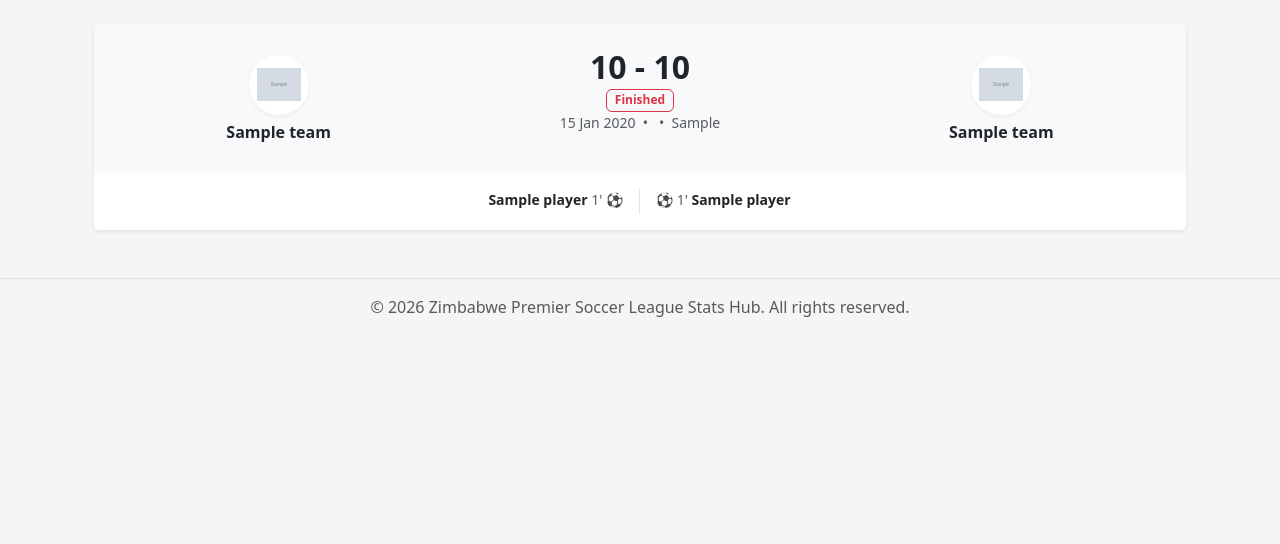
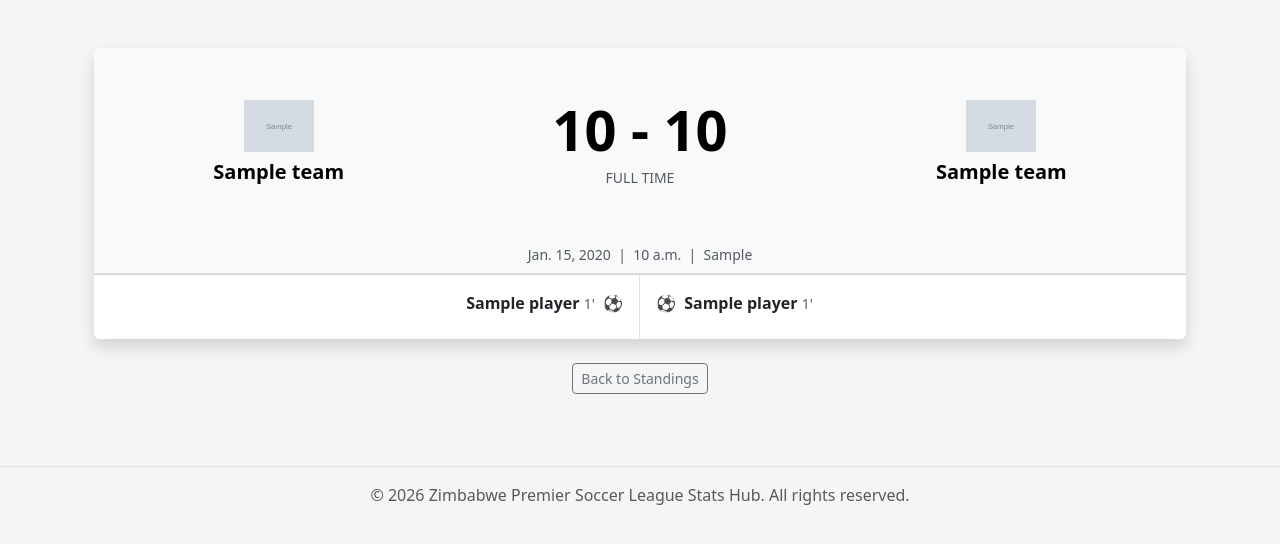
Before and after one commit to Sir-bastian/zpsl-stats, a Django app: page /match/1/ in a window 1280 px wide. Shown: the part 152-696 px from the top of the page. Run offline with Django 5.2, Linux system fonts and the light colour scheme; tables that the repository leaves empty hold one stand-in row (values such as "Sample post"); grey boxes marked "Sample" are stand-in pictures.

Commit message:
Match detail update

```diff
--- a/stats/models.py
+++ b/stats/models.py
@@ -197,7 +197,7 @@ class Match(models.Model):
         '''Using TextChoices to define match status options for better data integrity and readability'''
         Completed = 'FINISHED', 'Finished'
         UPCOMING = 'SCHEDULED', 'Scheduled'
-        LIVE = 'IN_PLAY', 'Live'
+        LIVE = 'LIVE', 'LIVE'
 
     date = models.DateField()
     time = models.TimeField()
--- a/stats/templates/stats/home.html
+++ b/stats/templates/stats/home.html
@@ -36,6 +36,10 @@
             <h6 class="text-uppercase fw-bold text-muted mt-4 mb-3 small">Upcoming Fixtures</h6>
             {% for match in fixtures %}
             <div class="card border-0 shadow-sm mb-2 rounded-4">
+                <a href="{% url 'match_detail' match.id %}" class="btn btn-sm btn-primary">
+                    Match Details
+                </a>
+
                 <div class="card-body p-3">
                     <div class="row align-items-center">
                         <div class="col-5 text-end fw-bold small text-truncate">{{ match.home_team.name }}</div>
--- a/stats/templates/stats/match_detail.html
+++ b/stats/templates/stats/match_detail.html
@@ -2,54 +2,105 @@
 {% load static %}
 
 {% block content %}
-<div class="container mt-4">
-    <div class="card shadow-sm border-0 mb-4 overflow-hidden" style="background-color: #f8f9fa;">
-        <div class="card-body py-4">
+<div class="container py-4">
+    <!-- Match Scoreboard Card -->
+    <div class="card shadow border-0 overflow-hidden mb-4">
+        <div class="card-body bg-light text-black py-5">
             <div class="row align-items-center text-center">
+                <!-- Home Team -->
                 <div class="col-4">
-                    <div class="mx-auto bg-white p-2 rounded-circle mb-2" style="width: 60px; height: 60px; display:flex; align-items:center; justify-content:center; box-shadow: 0 2px 5px rgba(0,0,0,0.05);">
-                        <img src="{% static 'stats/images/team_logos/' %}{{ match.home_team.logo }}" style="max-width: 100%; max-height: 100%; object-fit: contain;">
-                    </div>
-                    <h6 class="fw-bold mb-0 text-dark">{{ match.home_team.name }}</h6>
+                    {% if match.home_team.logo %}
+                        <img src="{% static 'stats/images/team_logos/' %}{{ match.home_team.logo }}" alt="logo" style="width: 70px;" class="mb-2">
+                    {% endif %}
+                    <h3 class="fw-bold h5 mb-0">{{ match.home_team.name }}</h3>
                 </div>
 
-                <div class="col-4 px-0">
-                    <h2 class="fw-bold mb-0 text-dark">{{ match.home_score }} - {{ match.away_score }}</h2>
-                    <span class="badge bg-light text-danger border border-danger small">{{ match.get_match_status_display }}</span>
-                    <div class="text-center mb-3">
-                        <p class="text-muted small mb-0">
-                            <i class="bi bi-calendar-event"></i> {{ match.date|date:"d M Y" }}
-                            &nbsp;•&nbsp;
-                            <i class="bi bi-clock"></i> {{ match.kickoff_time|time:"H:i" }}
-                            &nbsp;•&nbsp;
-                            <i class="bi bi-geo-alt"></i> {{ match.venue }}
-                        </p>
+                <!-- Score & Status -->
+                <div class="col-4">
+                    <div class="display-4 fw-bold mb-1">
+                        {{ match.home_score }} - {{ match.away_score }}
+                    </div>
+                    <div class="small text-uppercase tracking-wider">
+                        {% if is_live %}
+                            <span class="badge bg-danger pulse">Live</span>
+                        {% elif is_finished %}
+                            <span class="text-muted">Full Time</span>
+                        {% else %}
+                            <span class="text-info">
+                                {{ match.match_status|capfirst }}
+                            </span>
+                        {% endif %}
                     </div>
                 </div>
 
+                <!-- Away Team -->
                 <div class="col-4">
-                    <div class="mx-auto bg-white p-2 rounded-circle mb-2" style="width: 60px; height: 60px; display:flex; align-items:center; justify-content:center; box-shadow: 0 2px 5px rgba(0,0,0,0.05);">
-                        <img src="{% static 'stats/images/team_logos/' %}{{ match.away_team.logo }}" style="max-width: 100%; max-height: 100%; object-fit: contain;">
-                    </div>
-                    <h6 class="fw-bold mb-0 text-dark">{{ match.away_team.name }}</h6>
+                    {% if match.away_team.logo %}
+                        <img src="{% static 'stats/images/team_logos/' %}{{ match.away_team.logo }}" alt="logo" style="width: 70px;" class="mb-2">
+                    {% endif %}
+                    <h3 class="fw-bold h5 mb-0">{{ match.away_team.name }}</h3>
                 </div>
             </div>
         </div>
 
-        <div class="card-footer bg-white border-0 py-3">
-            <div class="d-flex justify-content-between px-2">
-                <div class="w-50 text-end pe-3 border-end">
+        <!-- Match Info Bar -->
+        <div class="bg-light border-bottom py-2 px-3 small text-center text-muted">
+            <i class="bi bi-calendar-event"></i> {{ match.date }} &nbsp;|&nbsp;
+            <i class="bi bi-clock"></i> {{ match.time }} &nbsp;|&nbsp;
+            <i class="bi bi-geo-alt"></i> {{ match.venue }}
+        </div>
+
+        <!-- Events List -->
+        <div class="card-footer bg-white p-0">
+            <div class="row g-0">
+                <!-- Home Events -->
+                <div class="col-6 border-end p-3 text-end">
                     {% for event in home_events %}
-                        <div class="small mb-1"><span class="fw-bold">{{ event.player.name }}</span> <span class="text-muted">{{ event.minute }}'</span> {% if event.event_type == 'GOAL' %}⚽{% endif %}</div>
+                        <div class="mb-2">
+                            <span class="fw-bold">{{ event.player.name }}</span>
+                            <small class="text-muted">{{ event.minute }}'</small>
+                            <span class="ms-1">
+                                {% if event.event_type == 'GOAL' %}⚽
+                                {% elif event.event_type == 'PENALTY' %}🥅
+                                {% elif event.event_type == 'YELLOW' %}🟨
+                                {% elif event.event_type == 'RED' %}🟥
+                                {% elif event.event_type == 'OWN_GOAL' %}🔄
+                                {% endif %}
+                            </span>
+                        </div>
+                    {% empty %}
+                        {% if is_finished or is_live %}<small class="text-muted"></small>{% endif %}
                     {% endfor %}
                 </div>
-                <div class="w-50 text-start ps-3">
+
+                <!-- Away Events -->
+                <div class="col-6 p-3 text-start">
                     {% for event in away_events %}
-                        <div class="small mb-1">{% if event.event_type == 'GOAL' %}⚽{% endif %} <span class="text-muted">{{ event.minute }}'</span> <span class="fw-bold">{{ event.player.name }}</span></div>
+                        <div class="mb-2">
+                            <span class="me-1">
+                                {% if event.event_type == 'GOAL' %}⚽
+                                {% elif event.event_type == 'PENALTY' %}🥅
+                                {% elif event.event_type == 'YELLOW' %}🟨
+                                {% elif event.event_type == 'RED' %}🟥
+                                {% elif event.event_type == 'OWN_GOAL' %}🔄
+                                {% endif %}
+                            </span>
+                            <span class="fw-bold">{{ event.player.name }}</span>
+                            <small class="text-muted">{{ event.minute }}'</small>
+                        </div>
+                    {% empty %}
+                        {% if is_finished or is_live %}<small class="text-muted"></small>{% endif %}
                     {% endfor %}
                 </div>
             </div>
         </div>
     </div>
+
+    <!-- Return Link -->
+    <div class="text-center">
+        <a href="{% url 'standings' %}" class="btn btn-outline-secondary btn-sm">
+            <i class="bi bi-arrow-left"></i> Back to Standings
+        </a>
+    </div>
 </div>
 {% endblock %}
--- a/stats/views.py
+++ b/stats/views.py
@@ -28,7 +28,6 @@ def index(request):
 
 def standings(request):
     teams = Team.objects.filter(is_in_premier_league=True).order_by(
-        '-played'
         '-points',
         '-goal_difference',
         '-goals_for'
@@ -52,18 +51,28 @@ def match_detail(request, match_id):
     ''' A view/function that finds and display a match or a 404 ERROR if match doesn't exist'''
     # We fetch the match and "prefetch" events to avoid the N+1 query problem when we later access match.match_events in the template.
     match = get_object_or_404(
-        Match.objects.select_related('home_team', 'away_team').prefetch_related('events__player'),
+        Match.objects.select_related('home_team', 'away_team')
+                     .prefetch_related('events__player'),
         id=match_id
     )
 
-    # Seperate Events by team for the template
-    home_events = match.events.filter(player__team=match.home_team).order_by('minute')
-    away_events = match.events.filter(player__team=match.away_team).order_by('minute')
+    # Initialize variables to avoid UnboundLocalError
+    home_events, away_events = [], []
+
+    # Use the object status, not new queries
+    is_active = match.match_status in [Match.MatchStatus.Completed, Match.MatchStatus.LIVE]
+
+    if is_active:
+        # Filtering in Python is faster since you already prefetched the events
+        home_events = [e for e in match.events.all() if e.player.team == match.home_team]
+        away_events = [e for e in match.events.all() if e.player.team == match.away_team]
 
     context = {
         'match': match,
         'home_events': home_events,
-        'away_events': away_events
+        'away_events': away_events,
+        'is_finished': (match.match_status == Match.MatchStatus.Completed),
+        'is_live': (match.match_status == Match.MatchStatus.LIVE),
     }
 
     return render(request, 'stats/match_detail.html', context)
```
